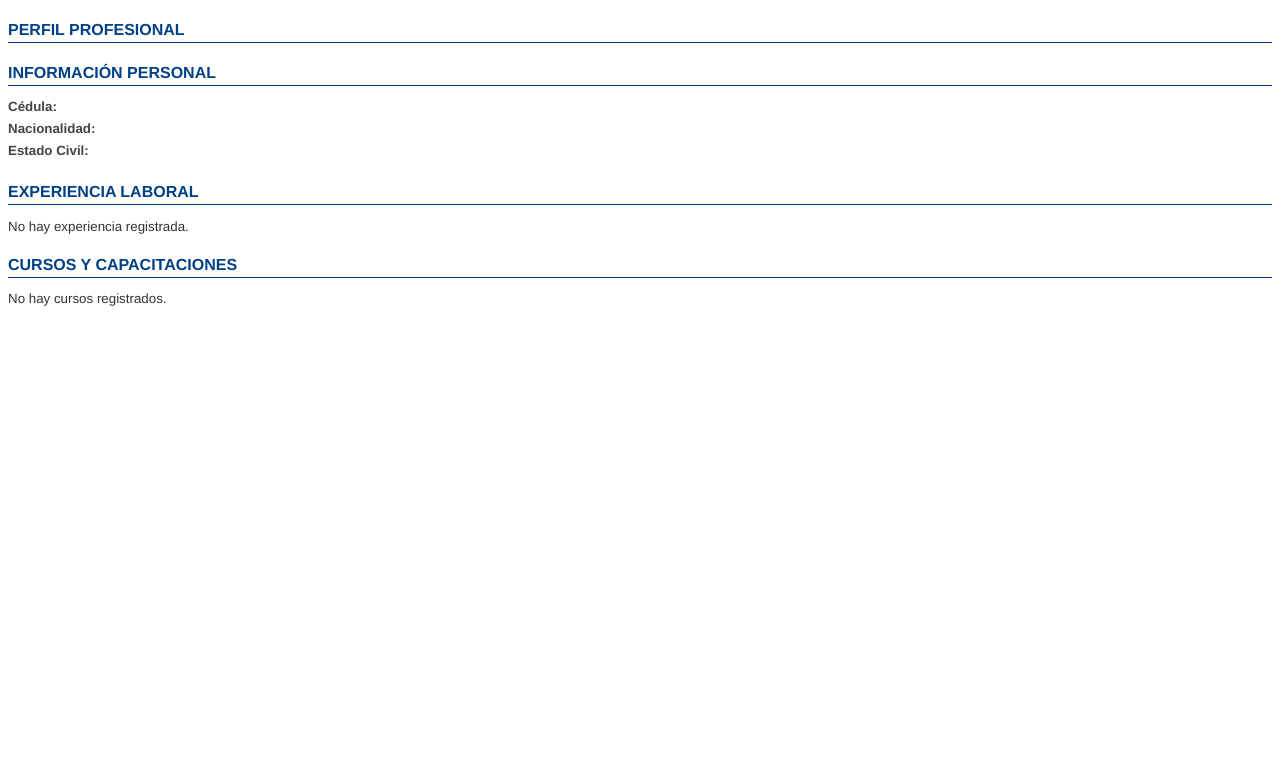
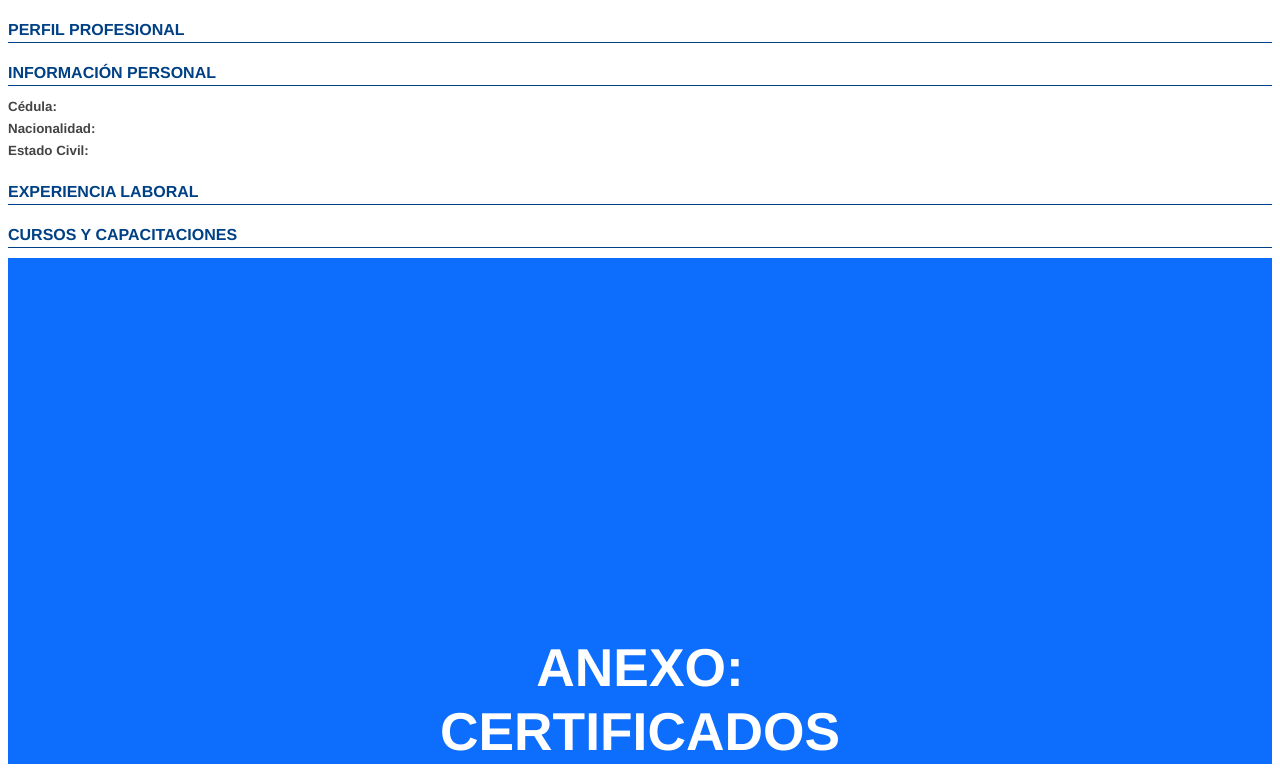
Before and after one commit to 10SEBASG01/CV-JANDRY-GUARANDA, a Django app: template Perfil/templates/cv_pdf_maestro.html in a window 1280 px wide. Shown: the part 84-856 px from the top of the page. Before the commit the page ends 390 px from the top, so only its background shows below. Run offline with Django 5.2, Linux system fonts and the light colour scheme; the template is opened without the code that fills it, so the values that code supplies are empty.

Commit message:
Cuadrigesimo Quinto Commit Proyecto

```diff
--- a/Perfil/templates/cv_pdf_maestro.html
+++ b/Perfil/templates/cv_pdf_maestro.html
@@ -3,7 +3,6 @@
 <head>
     <meta charset="UTF-8">
     <style>
-        /* Configuraciones de página para xhtml2pdf */
         @page {
             size: letter;
             margin: 1.5cm;
@@ -15,36 +14,39 @@
             font-size: 10pt;
         }
 
-        /* Encabezado */
+        /* Salto de página forzado */
+        .page-break { display: block; page-break-before: always; }
+
+        /* Estilo de la carátula de Anexo */
+        .anexo-cover {
+            background-color: #0d6efd;
+            color: white;
+            text-align: center;
+            padding-top: 10cm; /* Ajusta según necesites centrar verticalmente */
+            height: 100%;
+        }
+        .anexo-title { font-size: 40pt; font-weight: bold; text-transform: uppercase; }
+
         .header { width: 100%; border-bottom: 2px solid #004085; padding-bottom: 10px; margin-bottom: 20px; }
         .name { font-size: 24pt; font-weight: bold; text-transform: uppercase; color: #004085; }
         .contact-info { font-size: 9pt; color: #555; margin-top: 5px; }
 
-        /* Secciones */
         .section-title {
-            font-weight: bold;
-            text-transform: uppercase;
-            font-size: 12pt;
-            margin-top: 20px;
-            color: #004085;
-            border-bottom: 1px solid #004085;
-            padding-bottom: 3px;
-            margin-bottom: 10px;
+            font-weight: bold; text-transform: uppercase; font-size: 12pt;
+            margin-top: 20px; color: #004085; border-bottom: 1px solid #004085;
+            padding-bottom: 3px; margin-bottom: 10px;
         }
 
-        /* Tablas de datos */
         .data-table { width: 100%; border-collapse: collapse; }
         .label { font-weight: bold; width: 30%; padding: 3px 0; color: #444; }
         .value { width: 70%; padding: 3px 0; }
 
-        /* Contenedores de ítems */
         .item-container { margin-bottom: 12px; }
         .item-title { font-weight: bold; font-size: 11pt; color: #000; }
         .item-subtitle { font-weight: bold; color: #004085; font-size: 10pt; }
         .item-date { font-size: 9pt; color: #666; font-style: italic; }
         .item-desc { margin-top: 5px; text-align: justify; line-height: 1.3; }
 
-        /* Foto */
         .photo-box { text-align: right; }
         .photo { width: 100px; height: auto; border: 1px solid #ccc; }
     </style>
@@ -89,10 +91,8 @@
                 {{ exp.fechainiciogestion|date:"d/m/Y" }} —
                 {% if exp.fechafingestion %}{{ exp.fechafingestion|date:"d/m/Y" }}{% else %}Actualidad{% endif %}
             </div>
-            <div class="item-desc">{{ exp.descripcionfunciones }}</div>
+            <div class="item-desc">{{ exp.descripcionfunctions }}</div>
         </div>
-    {% empty %}
-        <p>No hay experiencia registrada.</p>
     {% endfor %}
 
     {% if productos or productos_laborales %}
@@ -118,8 +118,6 @@
             <div class="item-title">{{ curso.nombrecurso }}</div>
             <div class="item-subtitle">{{ curso.entidadpatrocinadora }} ({{ curso.totalhoras }} horas)</div>
         </div>
-    {% empty %}
-        <p>No hay cursos registrados.</p>
     {% endfor %}
 
     {% if reconocimientos %}
@@ -133,5 +131,10 @@
     {% endfor %}
     {% endif %}
 
+    <div class="page-break"></div>
+    <div class="anexo-cover">
+        <div class="anexo-title">Anexo:<br>Certificados</div>
+    </div>
+
 </body>
 </html>
```
